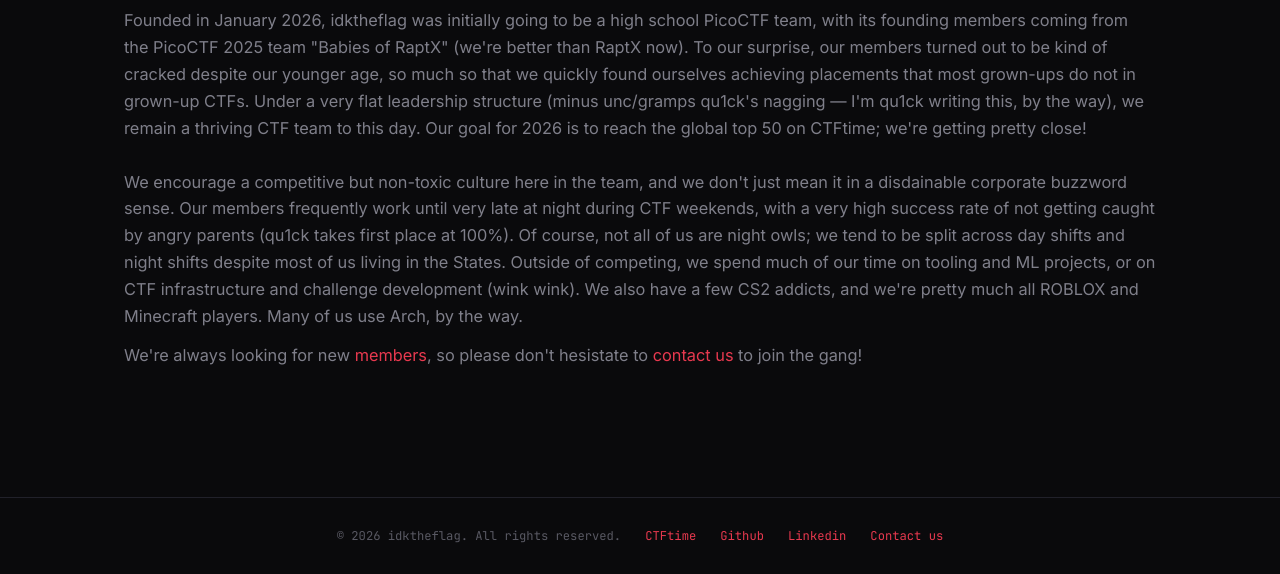
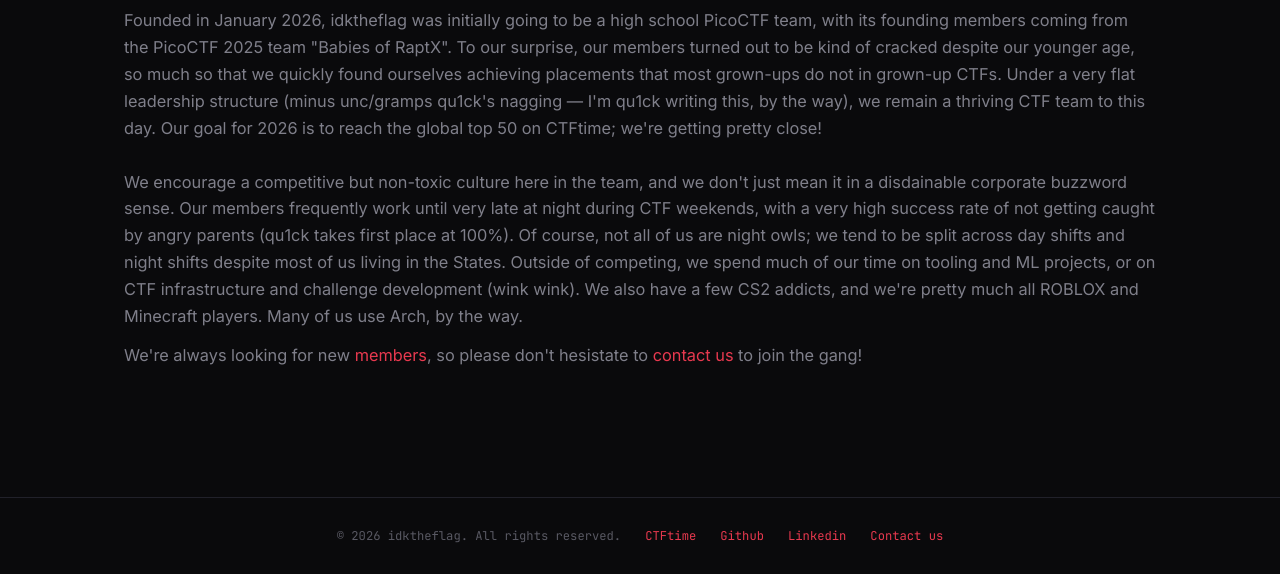
Before and after one commit to idktheflag/idktheflag.sh, an Astro site: page / in a window 1280 px wide. Shown: the part 509-1083 px from the top of the page. Built offline with nearby package versions, Linux system fonts and the light colour scheme; Astro itself is replaced by a stand-in of ours.

```diff
--- a/src/pages/index.astro
+++ b/src/pages/index.astro
@@ -44,7 +44,7 @@
     <div class="container">
       <SectionHeading
         title="Who are we?"
-        lead="Founded in January 2026, idktheflag was initially going to be a high school PicoCTF team, with its founding members coming from the PicoCTF 2025 team &quot;Babies of RaptX&quot; (we're better than RaptX now). To our surprise, our members turned out to be kind of cracked despite our younger age, so much so that we quickly found ourselves achieving placements that most grown-ups do not in grown-up CTFs. Under a very flat leadership structure (minus unc/gramps qu1ck's nagging — I'm qu1ck writing this, by the way), we remain a thriving CTF team to this day. Our goal for 2026 is to reach the global top 50 on CTFtime; we're getting pretty close!
+        lead="Founded in January 2026, idktheflag was initially going to be a high school PicoCTF team, with its founding members coming from the PicoCTF 2025 team &quot;Babies of RaptX&quot. To our surprise, our members turned out to be kind of cracked despite our younger age, so much so that we quickly found ourselves achieving placements that most grown-ups do not in grown-up CTFs. Under a very flat leadership structure (minus unc/gramps qu1ck's nagging — I'm qu1ck writing this, by the way), we remain a thriving CTF team to this day. Our goal for 2026 is to reach the global top 50 on CTFtime; we're getting pretty close!
 
 We encourage a competitive but non-toxic culture here in the team, and we don't just mean it in a disdainable corporate buzzword sense. Our members frequently work until very late at night during CTF weekends, with a very high success rate of not getting caught by angry parents (qu1ck takes first place at 100%). Of course, not all of us are night owls; we tend to be split across day shifts and night shifts despite most of us living in the States. Outside of competing, we spend much of our time on tooling and ML projects, or on CTF infrastructure and challenge development (wink wink). We also have a few CS2 addicts, and we're pretty much all ROBLOX and Minecraft players. Many of us use Arch, by the way."
       />
```
